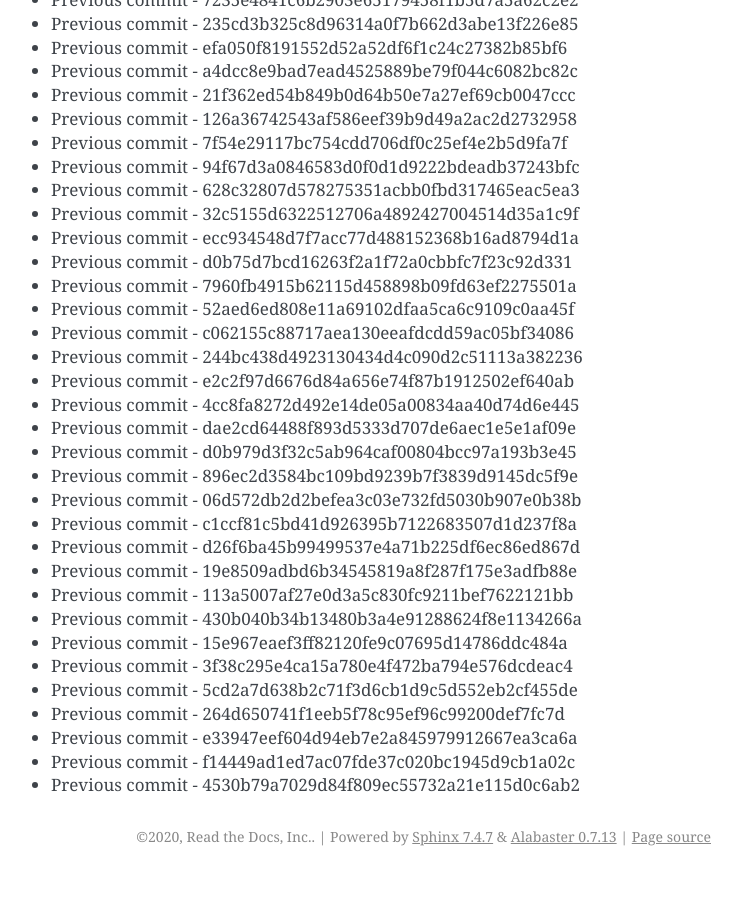
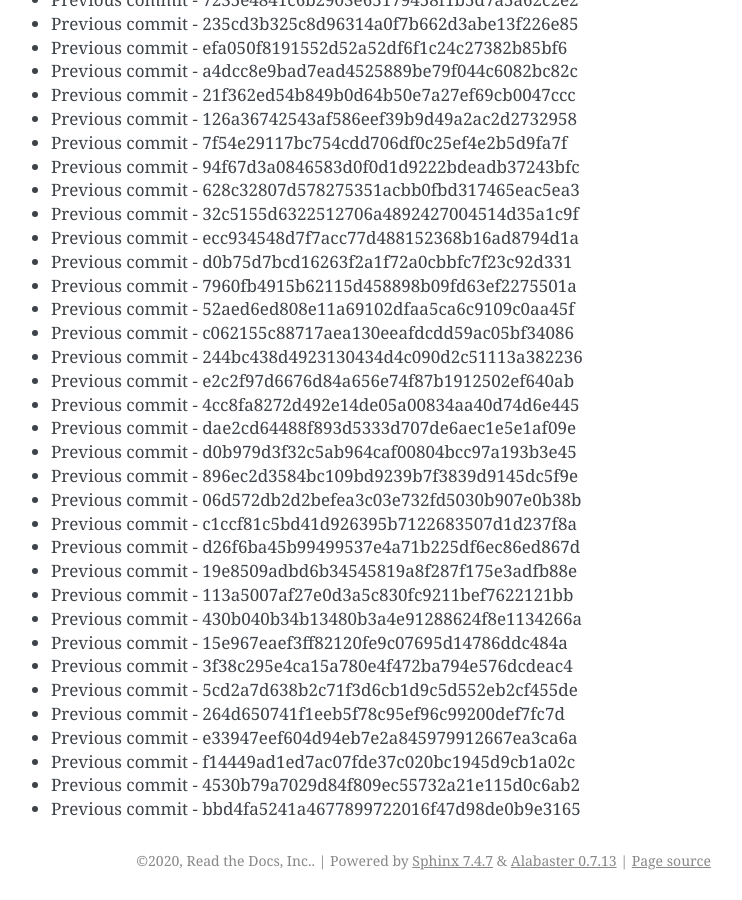
Before and after one commit to readthedocs/rtd-git-stresstest, a Sphinx documentation site: the page built from docs/updates.rst, in a window 1280 px wide and 900 px high, scrolled down 77091 px. Shown: the whole window, without its empty margins (399-1141 px from the left). Built offline with Sphinx 7.4.7, drawn with Linux system fonts in a browser that asks for light colours; before the commit the page ends 77967 px from its top, so only the background shows below that.

Commit message:
Generating commit from previous: bbd4fa5241a4677899722016f47d98de0b9e3165

```diff
--- a/docs/updates.rst
+++ b/docs/updates.rst
@@ -3271,3 +3271,4 @@ It can be tested for any performance characteristics.
 * Previous commit - e33947eef604d94eb7e2a845979912667ea3ca6a
 * Previous commit - f14449ad1ed7ac07fde37c020bc1945d9cb1a02c
 * Previous commit - 4530b79a7029d84f809ec55732a21e115d0c6ab2
+* Previous commit - bbd4fa5241a4677899722016f47d98de0b9e3165
```
